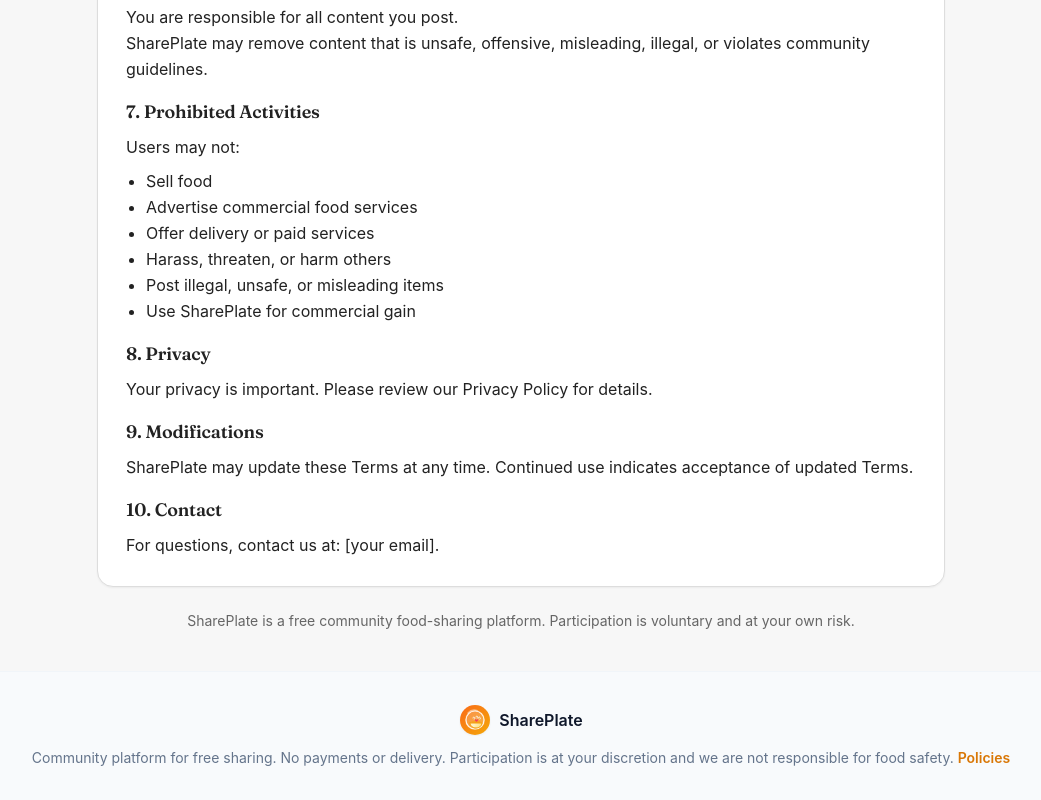
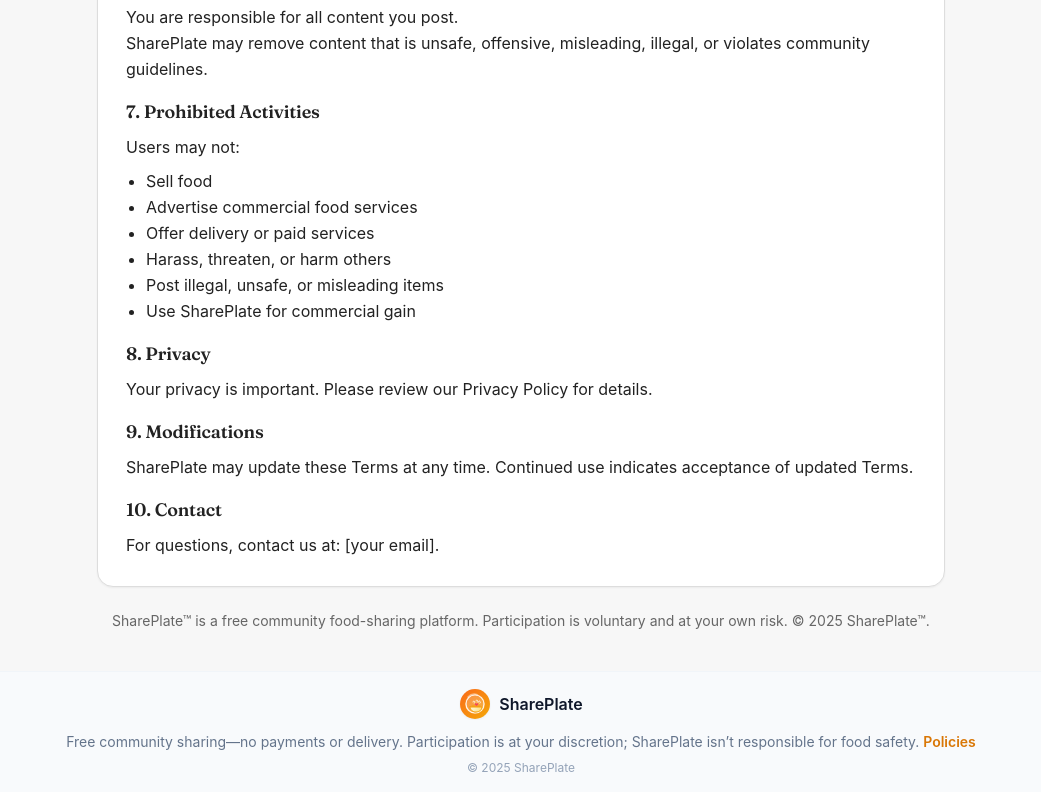
Before and after one commit to thapan/shareplate, a React (Vite) app: page /policies in a window 1280 px wide. Shown: the part 1856-2656 px from the top of the page, without its empty margins (119-1160 px from the left). Built offline with nearby package versions, Linux system fonts and the light colour scheme; no server answers.

Commit message:
adding copyright

```diff
--- a/Layout.jsx
+++ b/Layout.jsx
@@ -342,7 +342,7 @@ export default function Layout({ children }) {
       </main>
 
       {/* Footer */}
-      <footer className="bg-slate-50 border-t border-slate-100 py-8">
+      <footer className="bg-slate-50 border-t border-slate-100 py-4">
         <div className="max-w-6xl mx-auto px-4 text-center">
           <div className="flex items-center justify-center gap-2 mb-3">
             <div className="w-8 h-8 rounded-lg flex items-center justify-center overflow-hidden">
@@ -351,10 +351,10 @@ export default function Layout({ children }) {
             <span className="font-semibold text-slate-900">SharePlate</span>
           </div>
           <p className="text-sm text-slate-500">
-            Community platform for free sharing. No payments or delivery. Participation is at your discretion and we are not responsible for food safety.
-            {" "}
+            Free community sharing—no payments or delivery. Participation is at your discretion; SharePlate isn’t responsible for food safety.{" "}
             <Link to={createPageUrl("Policies")} className="text-amber-600 font-semibold hover:underline">Policies</Link>
           </p>
+          <p className="text-xs text-slate-400 mt-2">© 2025 SharePlate</p>
         </div>
       </footer>
     </div>
--- a/Pages/Policies.jsx
+++ b/Pages/Policies.jsx
@@ -373,7 +373,7 @@ export default function Policies() {
         </main>
 
         <footer className="text-center text-sm text-[#666] mt-6">
-          SharePlate is a free community food-sharing platform. Participation is voluntary and at your own risk.
+          SharePlate™ is a free community food-sharing platform. Participation is voluntary and at your own risk. © 2025 SharePlate™.
         </footer>
       </div>
     </div>
--- a/index.html
+++ b/index.html
@@ -2,7 +2,8 @@
 <html lang="en">
   <head>
     <meta charset="UTF-8" />
-    <meta name="viewport" content="width=device-width, initial-scale=1.0" />
+  <meta name="viewport" content="width=device-width, initial-scale=1.0" />
+  <meta name="copyright" content="© 2025 SharePlate™" />
     <title>SharePlate</title>
   </head>
   <body class="min-h-screen bg-white">
```
